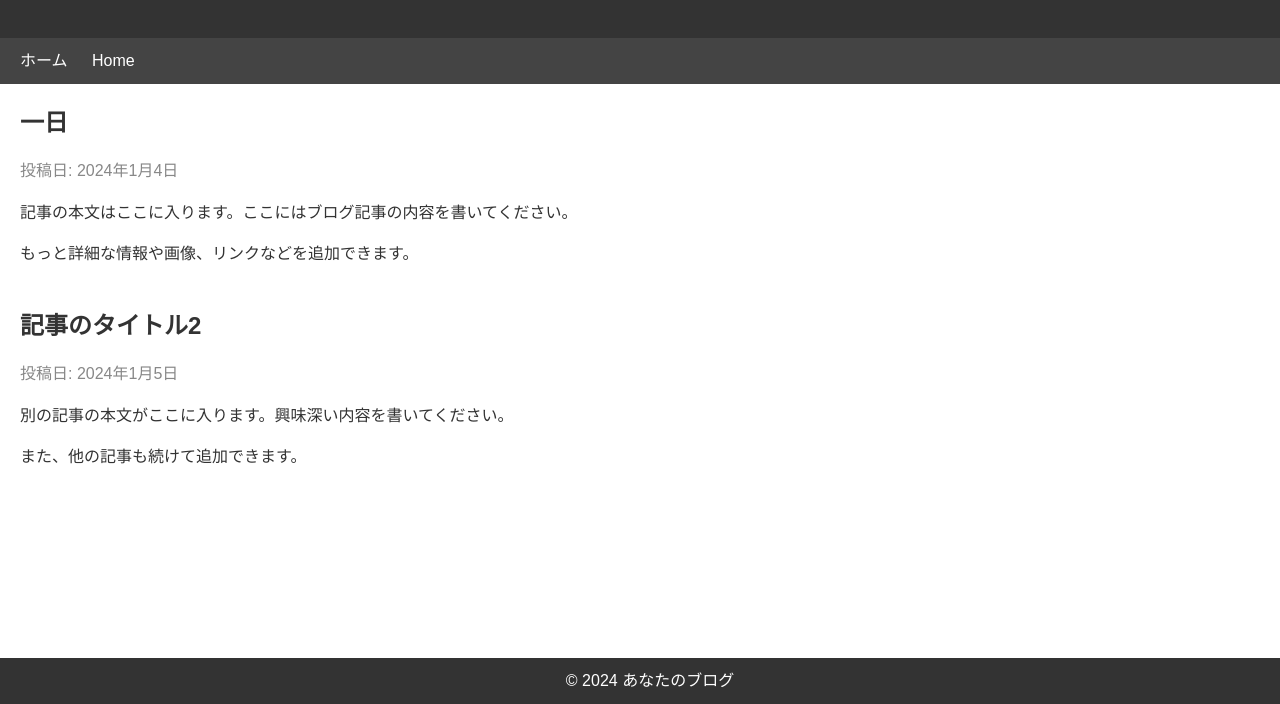
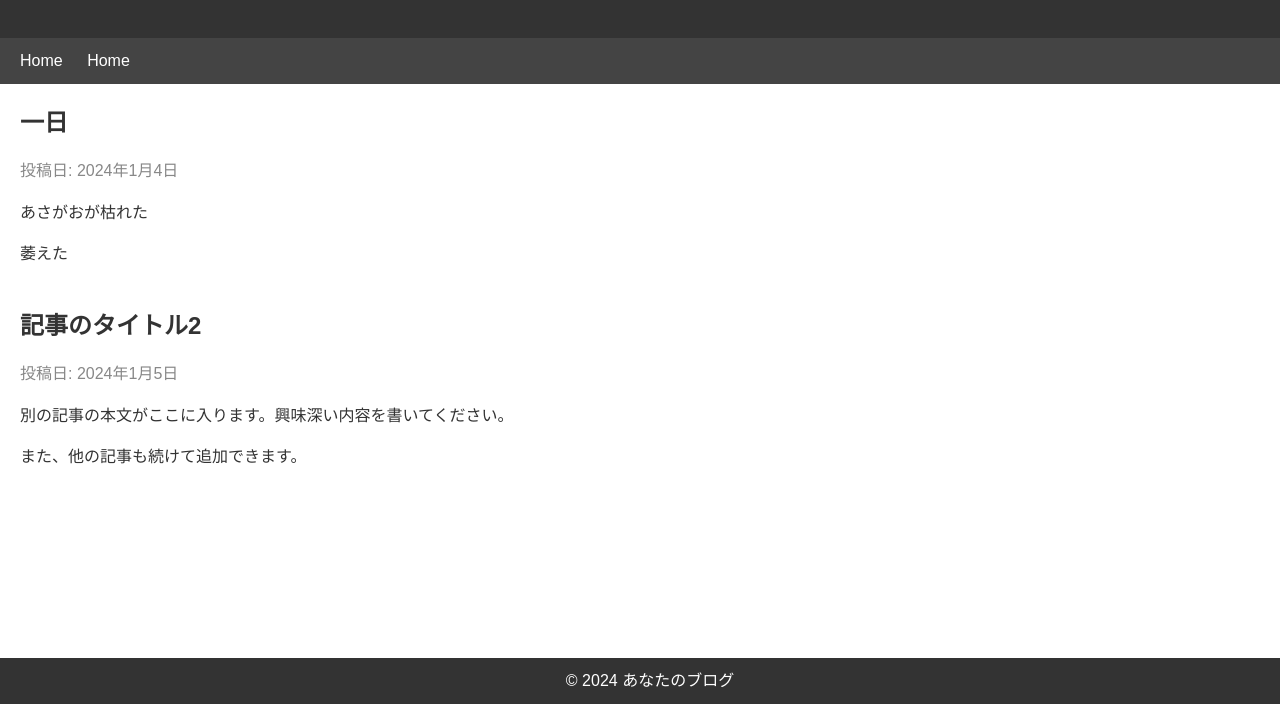
Before and after one commit to schwarz2x/demo2, a plain HTML site: page index.html in a window 1280 px wide. Shown: the part 96-800 px from the top of the page. Drawn offline with Linux system fonts and the light colour scheme.

Commit message:
Update index.html

```diff
--- a/index.html
+++ b/index.html
@@ -71,7 +71,7 @@
     </header>
 
     <nav>
-        <a href="#">ホーム</a>
+        <a href="#">Home</a>
         <a href="#">Home</a>
         <!-- 他のリンクを追加 -->
     </nav>
@@ -81,8 +81,8 @@
             <h2 class="post-title">一日</h2>
             <p class="post-date">投稿日: 2024年1月4日</p>
             <div class="post-content">
-                <p>記事の本文はここに入ります。ここにはブログ記事の内容を書いてください。</p>
-                <p>もっと詳細な情報や画像、リンクなどを追加できます。</p>
+                <p>あさがおが枯れた</p>
+                <p>萎えた</p>
             </div>
         </article>
 
```
